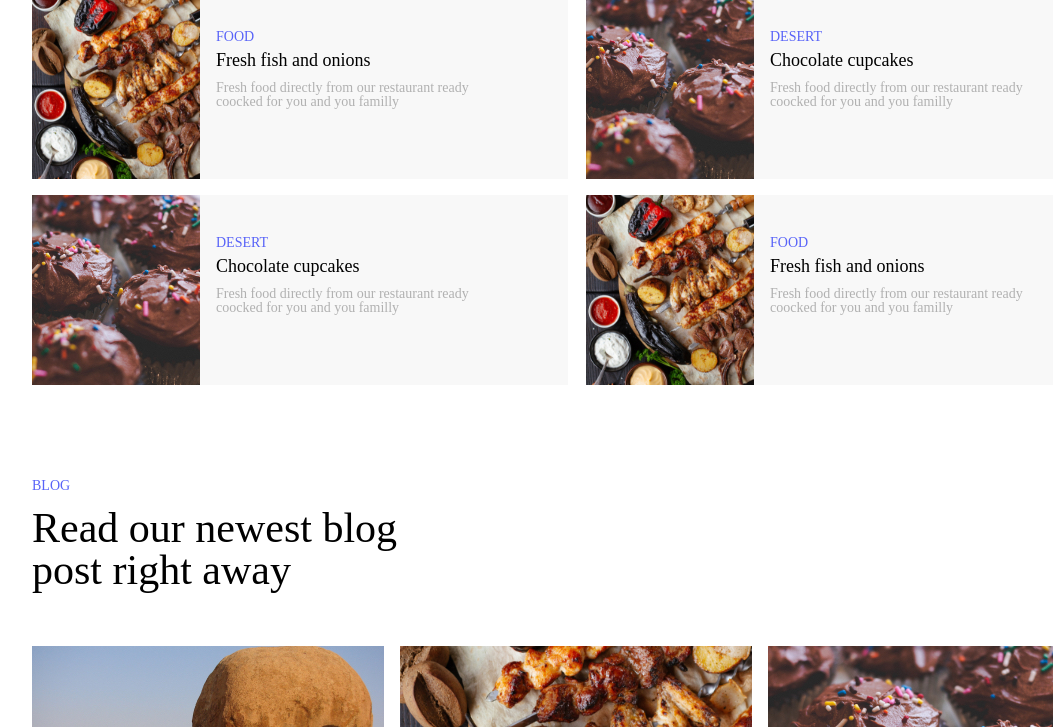
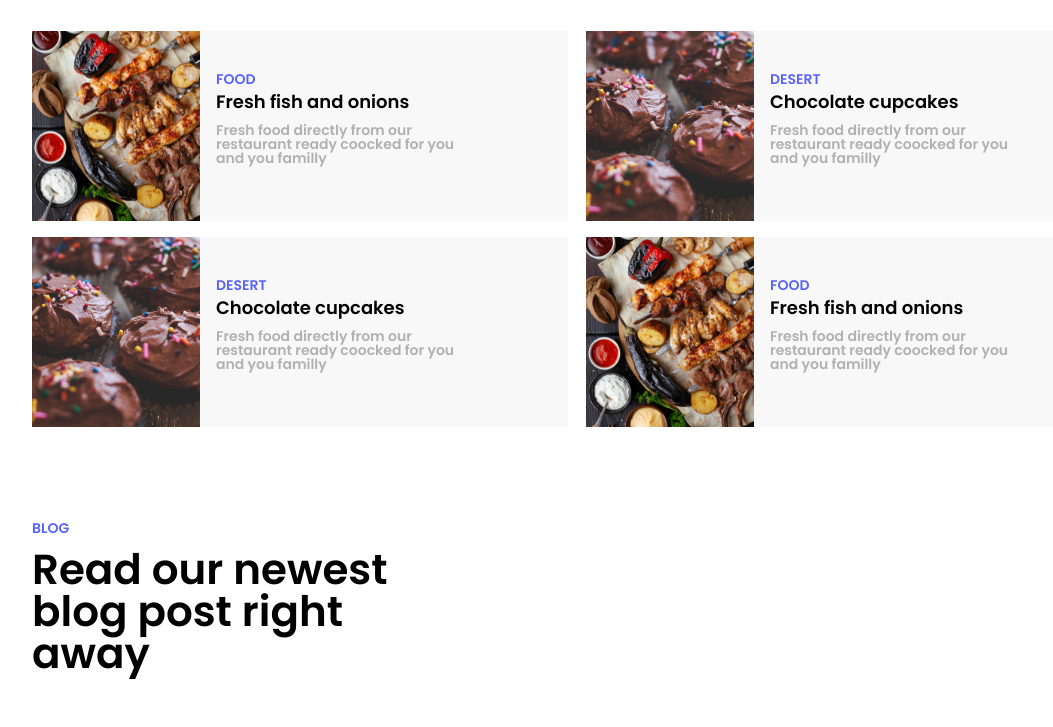
Before and after one commit to tortladzelasha/lesson5, a plain HTML site: page index.html in a window 1280 px wide. Shown: the part 265-992 px from the top of the page, without its empty margins (63-1116 px from the left). Drawn offline with Linux system fonts and the light colour scheme.

Commit message:
added poppins font

```diff
--- a/css/style.css
+++ b/css/style.css
@@ -1,3 +1,6 @@
+body {
+	font-family: 'Poppins', sans-serif;
+}
 .clear {
 	clear: both;
 }
--- a/index.html
+++ b/index.html
@@ -3,6 +3,8 @@
 <head>
 	<meta charset="utf-8">
 	<title>Float Property</title>
+	<link rel="preconnect" href="https://fonts.gstatic.com">
+    <link href="https://fonts.googleapis.com/css2?family=Poppins:wght@600&display=swap" rel="stylesheet">
 	<link rel="icon" href="https://camo.githubusercontent.com/48d099290b4cb2d7937bcd96e8497cf1845b54a810a6432c70cf944b60b40c77/68747470733a2f2f7261776769742e636f6d2f676f72616e67616a69632f72656163742d69636f6e732f6d61737465722f72656163742d69636f6e732e737667" sizes="16x16" type="image/png">
 
 	<link rel="stylesheet" type="text/css" href="css/reset.css">
```
